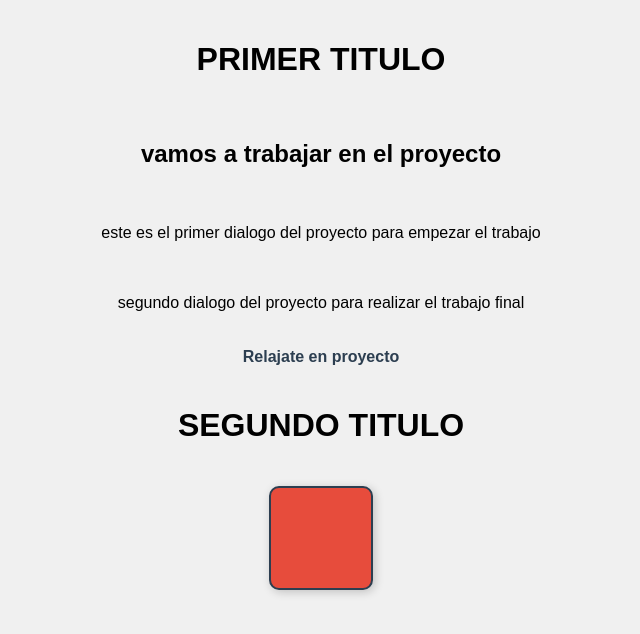
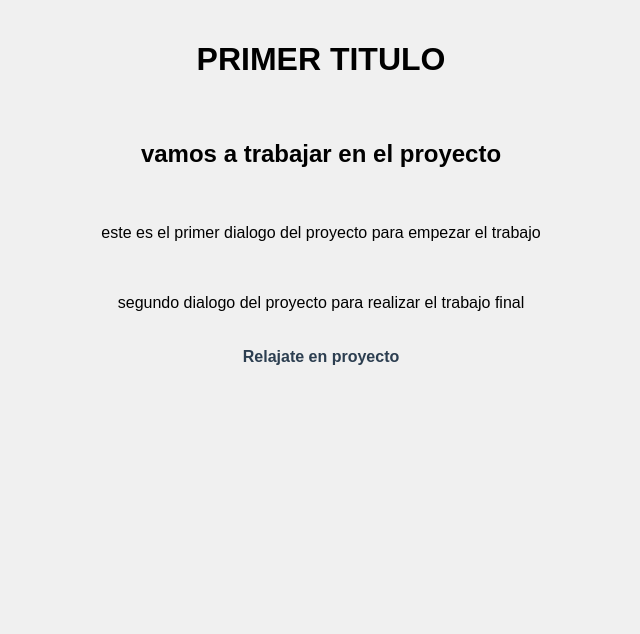
Before and after one commit to CHECO-MP95/CARPETA-A, a plain HTML site: page index.html in a window 1280 px wide. Shown: the whole page, without its empty margins (319-959 px from the left). Drawn offline with Linux system fonts and the light colour scheme.

Commit message:
correccion de errores

```diff
--- a/index.html
+++ b/index.html
@@ -46,7 +46,5 @@
     <a href="https://www.youtube.com/watch?v=jEFwP9ILlhk"
       >Relajate en proyecto</a
     >
-    <h1>SEGUNDO TITULO</h1>
-    <div class="cuadro rojo"></div>
   </body>
 </html>
```
